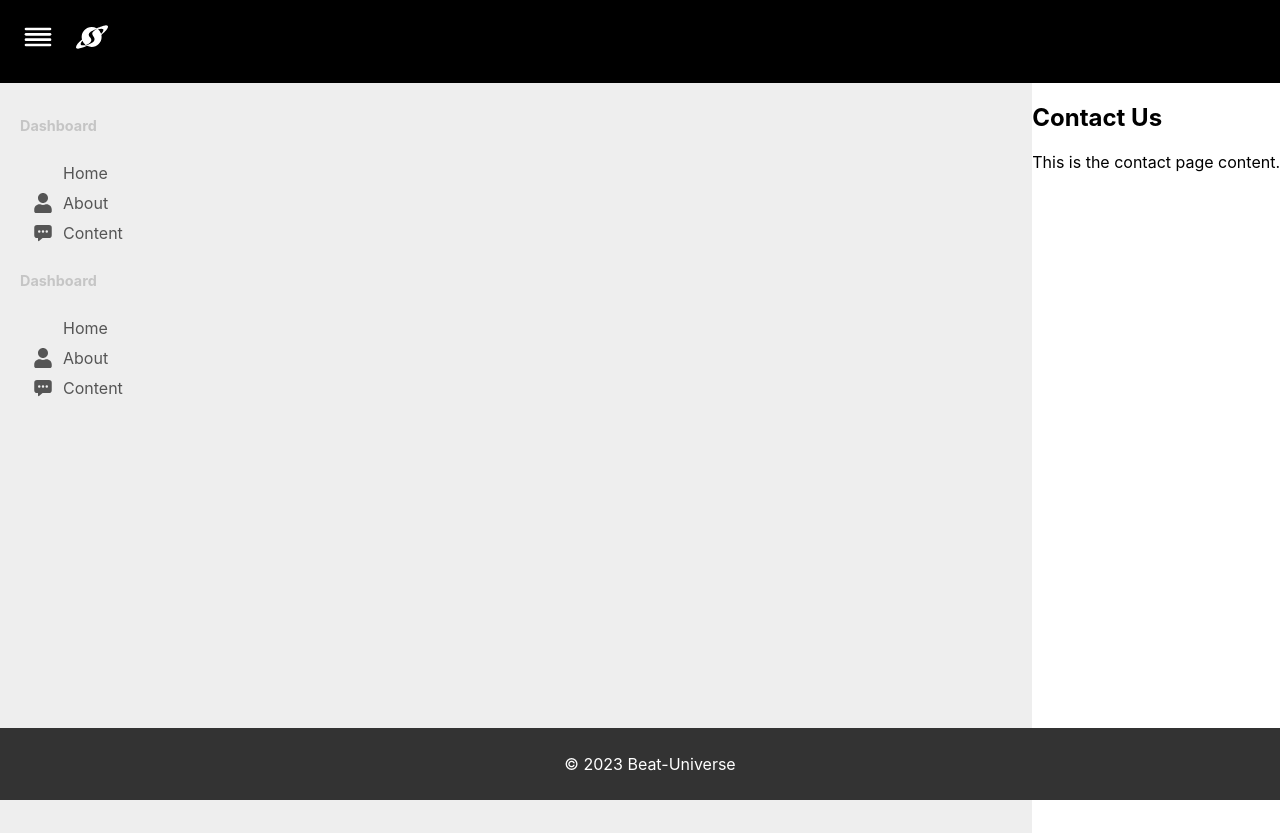
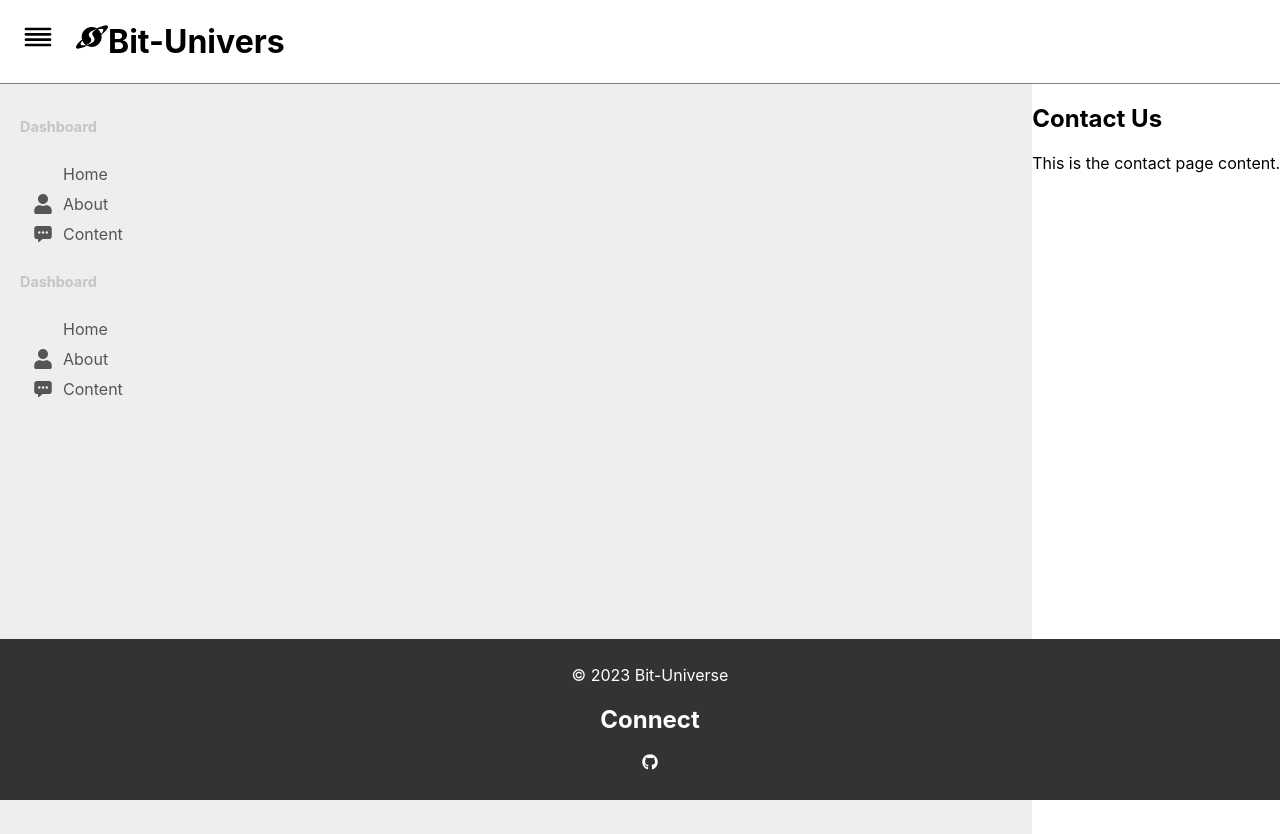
Before and after one commit to gajigaji04/Beat-Universe, a React (Create React App) app in the folder client/: page /contact in a window 1280 px wide. Built offline with nearby package versions, Linux system fonts and the light colour scheme; some icons are missing.

Commit message:
Header input

```diff
--- a/client/src/components/Footer.jsx
+++ b/client/src/components/Footer.jsx
@@ -1,10 +1,17 @@
 import React from "react";
 import "../styles/Footer.css";
+import { FaGithub } from "react-icons/fa";
 
 function Footer() {
   return (
     <footer className="footer">
-      <p>&copy; 2023 Beat-Universe</p>
+      <p>&copy; 2023 Bit-Universe</p>
+      <p>
+        <h2>Connect</h2>
+      </p>
+      <p>
+        <FaGithub />
+      </p>
     </footer>
   );
 }
--- a/client/src/components/Header.jsx
+++ b/client/src/components/Header.jsx
@@ -15,6 +15,8 @@ function Header({ toggleSidebar }) {
         {/* 헤더 타이틀 */}
         <h1>
           <SiStardock className="headerLogoIcon" />
+          {/* 헤더 문구 삽입 가능한 곳 */}
+          Bit-Univers
         </h1>
 
         {/* 추가 아이콘 */}
--- a/client/src/styles/Header.css
+++ b/client/src/styles/Header.css
@@ -4,8 +4,8 @@
   display: flex;
   justify-content: space-between;
   align-items: center;
-  color: white;
-  background-color: black;
+  background-color: white;
+  border-bottom: 1px solid gray;
 }
 
 .content {
@@ -15,12 +15,13 @@
 
 .headerLogoIcon {
   margin: auto;
+  color: black;
 }
 
 .sidebar-toggle-button {
   background: none;
   border: none;
-  color: #fff;
+  color: black;
   cursor: pointer;
   margin: 0 1rem;
   font-size: 2rem;
```
